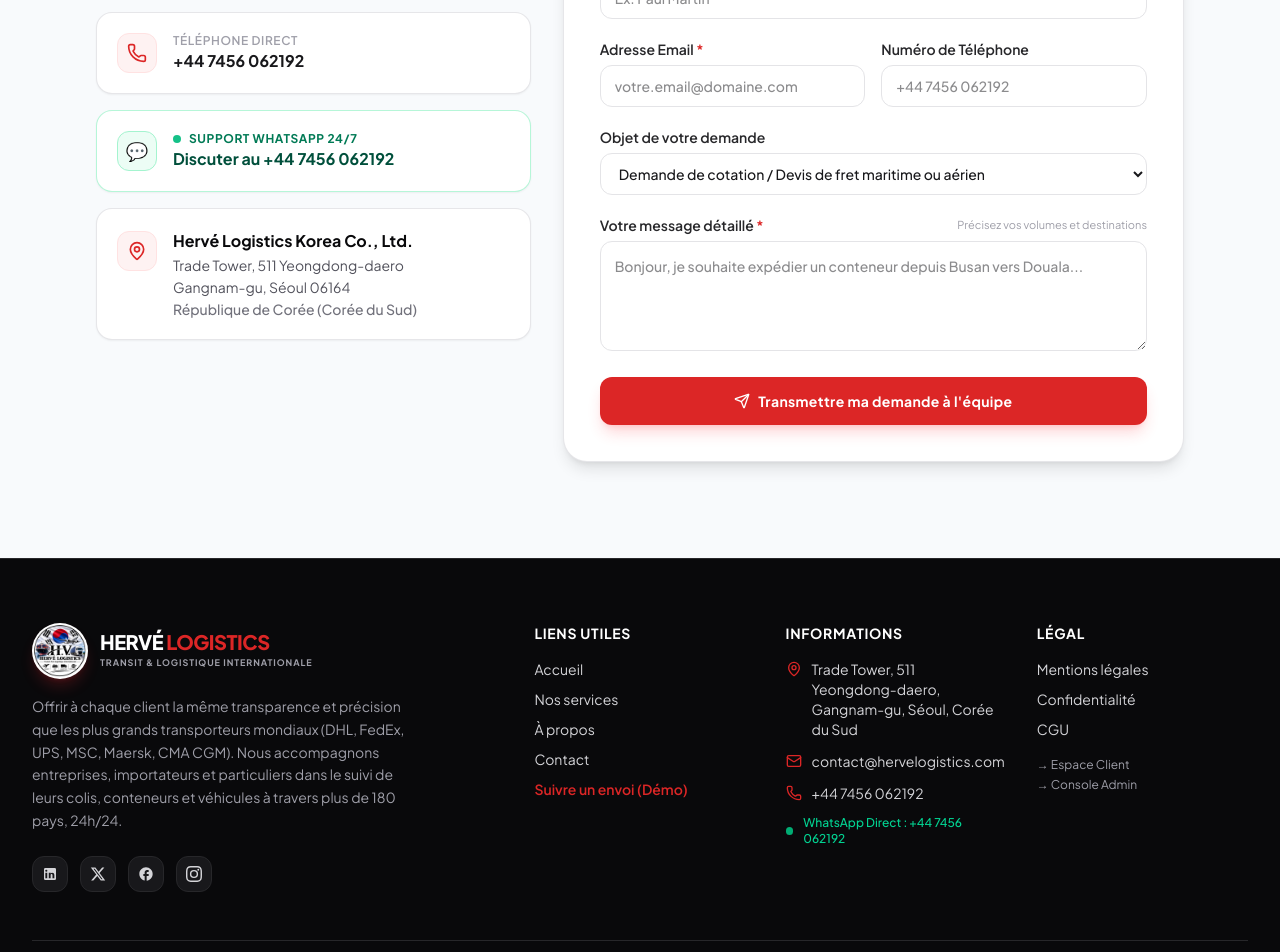
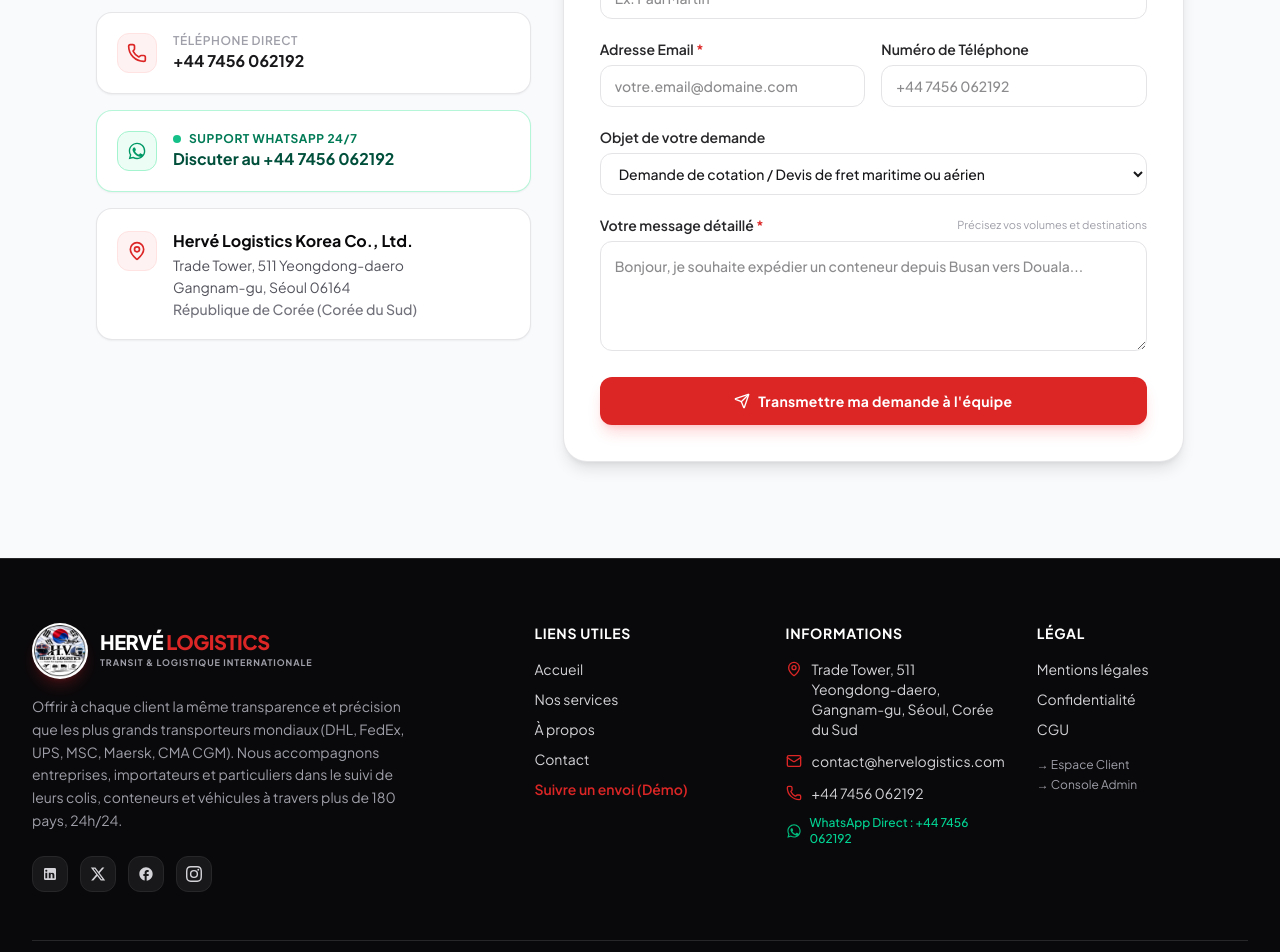
Before and after one commit to angepameni2022-collab/herve-logistics, a Next.js app in the folder frontend/: page /contact in a window 1280 px wide. Shown: the part 420-1372 px from the top of the page. Built offline with nearby package versions, Linux system fonts and the light colour scheme.

Commit message:
Remplacement de l'icone emoji par l'icone officielle SVG WhatsApp sur la page contact, footer et dashboard

```diff
--- a/frontend/src/app/contact/page.tsx
+++ b/frontend/src/app/contact/page.tsx
@@ -136,7 +136,9 @@
                 className="bg-white rounded-2xl border border-emerald-200/80 p-5 shadow-xs hover:shadow-md hover:border-emerald-400 transition-all flex items-center gap-4 group"
               >
                 <div className="w-10 h-10 rounded-xl bg-emerald-50 text-emerald-600 border border-emerald-200 flex items-center justify-center flex-shrink-0 group-hover:scale-105 transition-transform">
-                  <span className="text-lg">💬</span>
+                  <svg className="w-5 h-5 fill-current" viewBox="0 0 24 24" aria-hidden="true">
+                    <path d="M12.04 2c-5.46 0-9.91 4.45-9.91 9.91 0 1.75.46 3.45 1.32 4.95L2.05 22l5.25-1.38c1.45.79 3.08 1.21 4.74 1.21 5.46 0 9.91-4.45 9.91-9.91 0-2.65-1.03-5.14-2.9-7.01A9.816 9.816 0 0 0 12.04 2m.01 1.67c2.2 0 4.26.86 5.82 2.41a8.177 8.177 0 0 1 2.41 5.83c0 4.54-3.7 8.24-8.24 8.24-1.48 0-2.93-.4-4.2-1.15l-.3-.18-3.12.82.83-3.04-.2-.31a8.19 8.19 0 0 1-1.26-4.38c0-4.54 3.7-8.24 8.24-8.24m-3.52 4.09c-.19 0-.52.07-.79.37-.27.3-1.04 1.02-1.04 2.48 0 1.46 1.07 2.87 1.21 3.07.15.2 2.06 3.29 5.09 4.49 2.52 1 3.03.8 3.58.75.55-.05 1.77-.72 2.02-1.42.25-.7.25-1.3.17-1.42-.07-.12-.27-.2-.57-.35-.3-.15-1.77-.87-2.05-.97-.27-.1-.47-.15-.67.15-.2.3-.77.97-.95 1.17-.17.2-.35.22-.65.07-.3-.15-1.27-.47-2.42-1.5-.89-.8-1.5-1.78-1.67-2.08-.17-.3-.02-.46.13-.61.13-.13.3-.35.45-.52.15-.17.2-.3.3-.5.1-.2.05-.37-.02-.52-.08-.15-.67-1.62-.92-2.22-.24-.58-.49-.5-.67-.51z" />
+                  </svg>
                 </div>
                 <div>
                   <div className="flex items-center gap-2">
--- a/frontend/src/app/dashboard/page.tsx
+++ b/frontend/src/app/dashboard/page.tsx
@@ -410,6 +410,9 @@
             rel="noopener noreferrer"
             className="inline-flex items-center gap-2 px-4 py-2.5 rounded-xl bg-emerald-600 hover:bg-emerald-700 text-white font-bold text-xs shadow-xs transition-colors"
           >
+            <svg className="w-4 h-4 fill-current flex-shrink-0" viewBox="0 0 24 24" aria-hidden="true">
+              <path d="M12.04 2c-5.46 0-9.91 4.45-9.91 9.91 0 1.75.46 3.45 1.32 4.95L2.05 22l5.25-1.38c1.45.79 3.08 1.21 4.74 1.21 5.46 0 9.91-4.45 9.91-9.91 0-2.65-1.03-5.14-2.9-7.01A9.816 9.816 0 0 0 12.04 2m.01 1.67c2.2 0 4.26.86 5.82 2.41a8.177 8.177 0 0 1 2.41 5.83c0 4.54-3.7 8.24-8.24 8.24-1.48 0-2.93-.4-4.2-1.15l-.3-.18-3.12.82.83-3.04-.2-.31a8.19 8.19 0 0 1-1.26-4.38c0-4.54 3.7-8.24 8.24-8.24m-3.52 4.09c-.19 0-.52.07-.79.37-.27.3-1.04 1.02-1.04 2.48 0 1.46 1.07 2.87 1.21 3.07.15.2 2.06 3.29 5.09 4.49 2.52 1 3.03.8 3.58.75.55-.05 1.77-.72 2.02-1.42.25-.7.25-1.3.17-1.42-.07-.12-.27-.2-.57-.35-.3-.15-1.77-.87-2.05-.97-.27-.1-.47-.15-.67.15-.2.3-.77.97-.95 1.17-.17.2-.35.22-.65.07-.3-.15-1.27-.47-2.42-1.5-.89-.8-1.5-1.78-1.67-2.08-.17-.3-.02-.46.13-.61.13-.13.3-.35.45-.52.15-.17.2-.3.3-.5.1-.2.05-.37-.02-.52-.08-.15-.67-1.62-.92-2.22-.24-.58-.49-.5-.67-.51z" />
+            </svg>
             <span>WhatsApp Direct</span>
           </a>
           <Link href="/dashboard/messages">
--- a/frontend/src/components/layout/Footer.tsx
+++ b/frontend/src/components/layout/Footer.tsx
@@ -131,14 +131,16 @@
                 </a>
               </li>
               <li className="flex items-center gap-2.5">
-                <span className="w-2 h-2 rounded-full bg-emerald-500 animate-pulse" />
                 <a
                   href="https://wa.me/447456062192"
                   target="_blank"
                   rel="noopener noreferrer"
-                  className="text-emerald-400 hover:text-emerald-300 font-medium text-xs transition-colors"
+                  className="text-emerald-400 hover:text-emerald-300 font-medium text-xs transition-colors flex items-center gap-2"
                 >
-                  WhatsApp Direct : +44 7456 062192
+                  <svg className="w-4 h-4 fill-emerald-500 flex-shrink-0" viewBox="0 0 24 24" aria-hidden="true">
+                    <path d="M12.04 2c-5.46 0-9.91 4.45-9.91 9.91 0 1.75.46 3.45 1.32 4.95L2.05 22l5.25-1.38c1.45.79 3.08 1.21 4.74 1.21 5.46 0 9.91-4.45 9.91-9.91 0-2.65-1.03-5.14-2.9-7.01A9.816 9.816 0 0 0 12.04 2m.01 1.67c2.2 0 4.26.86 5.82 2.41a8.177 8.177 0 0 1 2.41 5.83c0 4.54-3.7 8.24-8.24 8.24-1.48 0-2.93-.4-4.2-1.15l-.3-.18-3.12.82.83-3.04-.2-.31a8.19 8.19 0 0 1-1.26-4.38c0-4.54 3.7-8.24 8.24-8.24m-3.52 4.09c-.19 0-.52.07-.79.37-.27.3-1.04 1.02-1.04 2.48 0 1.46 1.07 2.87 1.21 3.07.15.2 2.06 3.29 5.09 4.49 2.52 1 3.03.8 3.58.75.55-.05 1.77-.72 2.02-1.42.25-.7.25-1.3.17-1.42-.07-.12-.27-.2-.57-.35-.3-.15-1.77-.87-2.05-.97-.27-.1-.47-.15-.67.15-.2.3-.77.97-.95 1.17-.17.2-.35.22-.65.07-.3-.15-1.27-.47-2.42-1.5-.89-.8-1.5-1.78-1.67-2.08-.17-.3-.02-.46.13-.61.13-.13.3-.35.45-.52.15-.17.2-.3.3-.5.1-.2.05-.37-.02-.52-.08-.15-.67-1.62-.92-2.22-.24-.58-.49-.5-.67-.51z" />
+                  </svg>
+                  <span>WhatsApp Direct : +44 7456 062192</span>
                 </a>
               </li>
             </ul>
```
